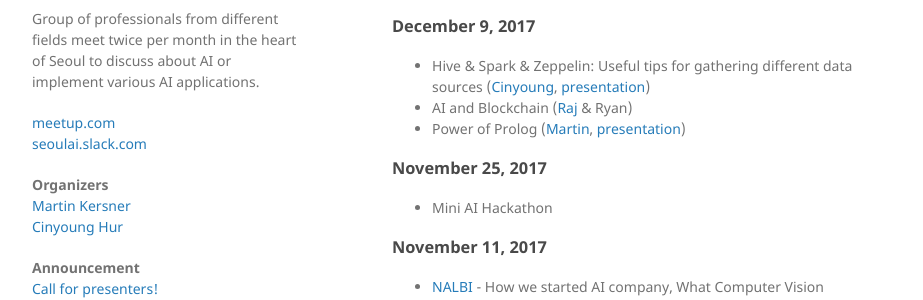
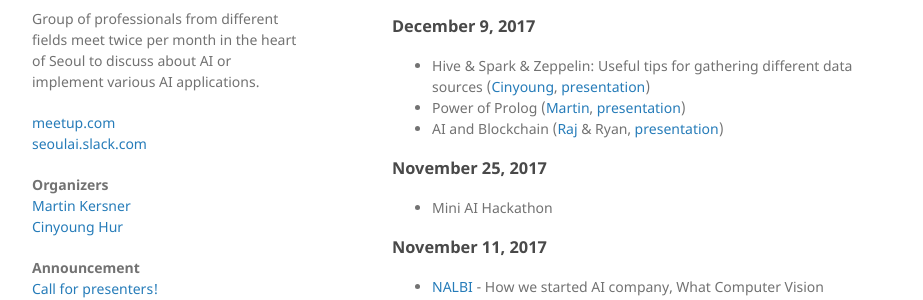
Before and after one commit to martinkersner/seoul-artificial-intelligence-meetup, a Jekyll site: the page built from docs/index.md, in a window 1280 px wide and 900 px high, scrolled down 959 px. Shown: the part 162-462 px from the top of the window, without its empty margins (178-1101 px from the left). Built offline with Jekyll 4.4.1, drawn with Linux system fonts in a browser that asks for light colours; our own code applies the rules of GitHub Pages for plain Markdown files.

Commit message:
presentation from Raj and Ryan

```diff
--- a/docs/index.md
+++ b/docs/index.md
@@ -92,8 +92,8 @@
 ## Previous Meetups
 ### December 9, 2017
   * Hive & Spark & Zeppelin: Useful tips for gathering different data sources ([Cinyoung](members/cinyoung), [presentation](presentations/Hive_Spark_Zeppelin.pdf))
-  * AI and Blockchain ([Raj](members/raj) & Ryan)
   * Power of Prolog ([Martin](members/martin), [presentation](presentations/Power_of_Prolog.pdf))
+  * AI and Blockchain ([Raj](members/raj) & Ryan, [presentation](presentations/AI_and_Blockchain.pdf))
 
 ### November 25, 2017
   * Mini AI Hackathon
```
Also changed, not shown: 1 other file.
